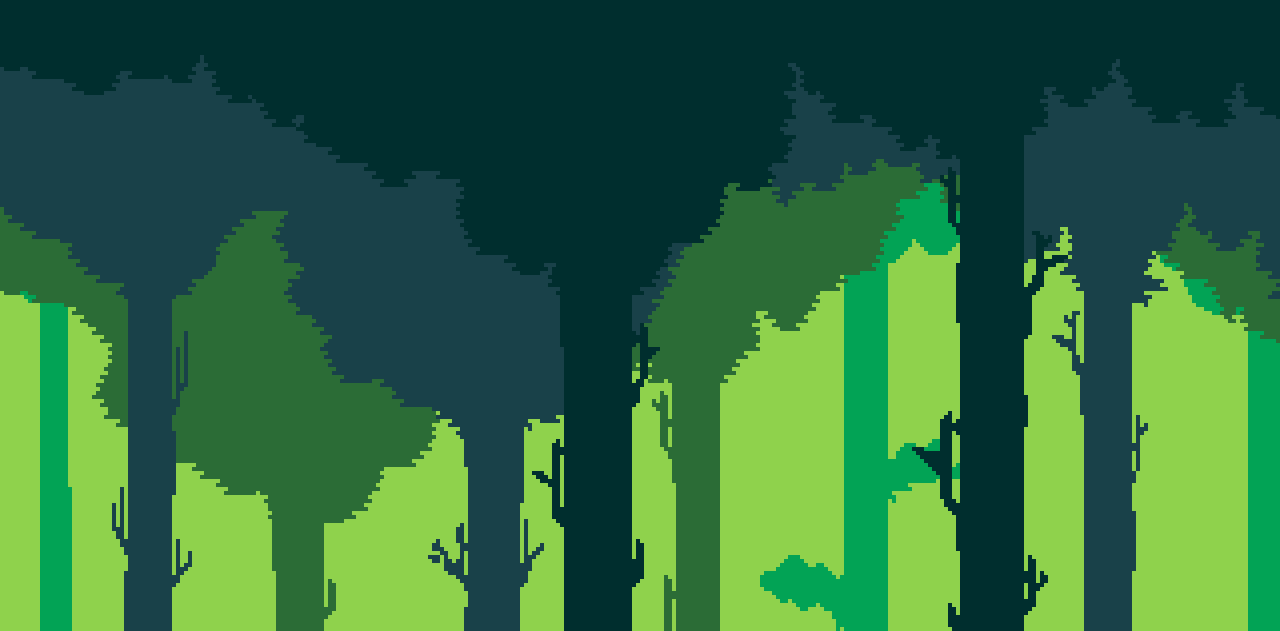
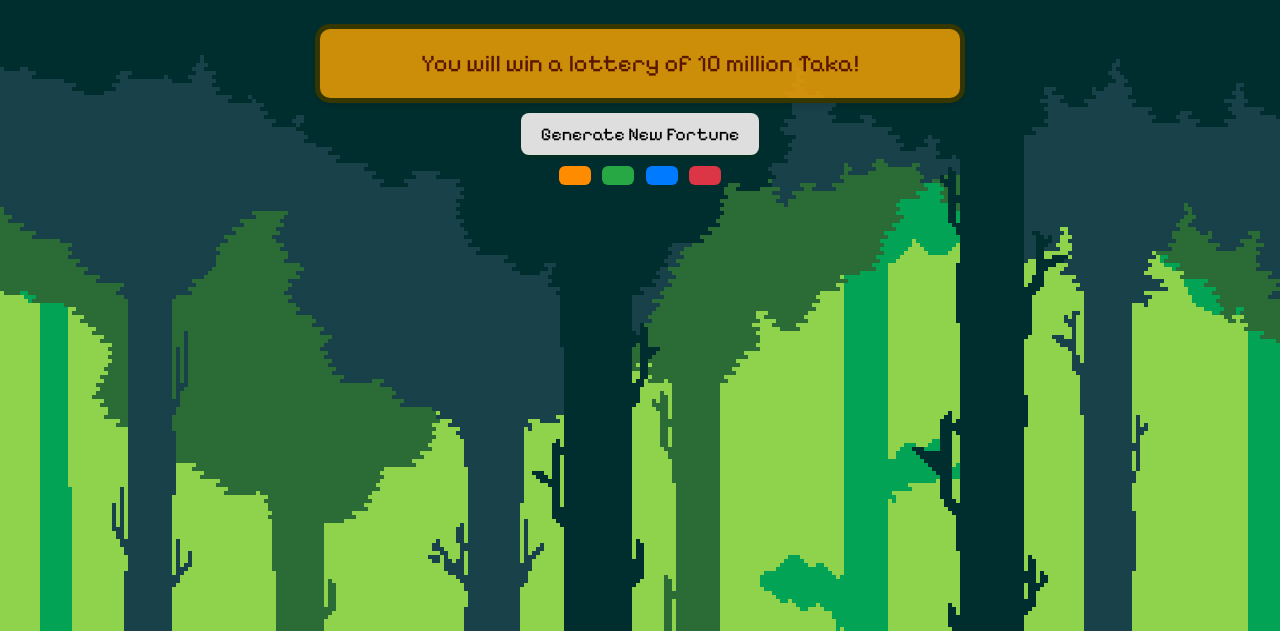
Before and after one commit to Al-Saihan/Fun-Projects, a plain HTML site: page pages/fortune_generator.html in a window 1280 px wide. Shown: the part 173-804 px from the top of the page. Drawn offline with Linux system fonts and the light colour scheme.

Commit message:
Added Fortune Generator

```diff
--- a/pages/fortune_generator.html
+++ b/pages/fortune_generator.html
@@ -19,6 +19,60 @@
       <div id="nav-placeholder"></div>
     </header>
 
+    <main>
+      <div style="padding-bottom: 15px;">
+        <h1>Your Fortune</h1>
+        <p id="fortune-prediction" class="fortune-box orange"></p>
+        <a href="/pages/fortune_generator.html" class="button"
+          >Generate New Fortune</a
+        >
+      </div>
+      <div class="customize-buttons">
+        <div class="color-buttons">
+          <button id="btn-orange" class="color-btn orng" type="button"></button>
+          <button id="btn-green" class="color-btn grn" type="button"></button>
+          <button id="btn-blue" class="color-btn bl" type="button"></button>
+          <button id="btn-red" class="color-btn rd" type="button"></button>
+        </div>
+      </div>
+    </main>
+
     <script src="/script.js"></script>
+    <script>
+      document.addEventListener("DOMContentLoaded", function () {
+        console.log("Generating fortune...");
+
+        const fortunes = [
+          "Soon, you will get a random call from Bkash scammer Nahid.",
+          "Today, you will lose your pet's collar.",
+          "Careful! Someone named Rafi is looking to borrow money from you.",
+          "Tomorrow, your pet will return home pregnant.",
+          "Someone named Mahin is looking to beat you because you stole his holiday ticket.",
+          "BRAC CG 4 is confirmed.",
+          "Adnan and Ashiqur Sir will end the class early today.",
+          "You will get full marks in your next assignment or exam.",
+          "Tomorrow, you will be mugged by a pregnant grandma.",
+          "You will win a lottery of 10 million Taka!",
+        ];
+
+        let randomIndex = Math.floor(Math.random() * fortunes.length);
+
+        prediction = fortunes[randomIndex];
+
+        document.getElementById("fortune-prediction").textContent = prediction;
+
+        console.log("Random Index is:", randomIndex);
+        console.log("Fortune is:", prediction);
+
+        document.querySelectorAll(".color-btn").forEach((button) => {
+          button.addEventListener("click", function () {
+            const colorClass = this.id.replace("btn-", "");
+            const fortuneBox = document.getElementById("fortune-prediction");
+
+            fortuneBox.className = "fortune-box " + colorClass;
+          });
+        });
+      });
+    </script>
   </body>
 </html>
--- a/script.js
+++ b/script.js
@@ -1,7 +1,6 @@
 const rootAddress = window.location.origin;
 
 console.log('Root Address (Origin):', rootAddress);
-// Example output: "https://yourwebsite.com" or "http://localhost:8080"
 
 fetch('/includes/navbar.html')
   .then(response => response.text())
@@ -13,7 +12,6 @@ fetch('/includes/navbar.html')
         currentPath = '/';
     }
     document.querySelectorAll('#nav-placeholder a').forEach(link => {
-      console.log(currentPath, "DIVIDE" , link.getAttribute('href'));
         if (link.getAttribute('href').endsWith(currentPath)) {
             link.classList.add('active');
         }
--- a/styles.css
+++ b/styles.css
@@ -9,11 +9,11 @@ body {
 }
 
 main {
-  width: 90%; /* Limit width on large screens */
+  width: 90%;
   max-width: 900px;
   padding: 20px;
-  text-align: center; /* Center inline content (like text) */
-  margin: 0 auto; /* Center the main container */
+  text-align: center;
+  margin: 0 auto;
 }
 
 h1,
@@ -146,3 +146,86 @@ h2,
   background-color: #13ad41;
   color: white;
 }
+
+.fortune-box {
+  border-radius: 15px;
+  padding: 20px;
+  margin: 20px auto;
+  max-width: 600px;
+  box-shadow: 0 4px 6px rgba(0, 0, 0, 0.1);
+}
+
+.fortune-box.orange {
+  background-color: rgba(255, 165, 0, 0.8);
+  color: #581600;
+  border: 5px solid #353600;
+  font-size: 150%;
+}
+
+.fortune-box.green {
+  background-color: rgba(144, 238, 144, 0.8);
+  color: #173d00;
+  border: 5px solid #002f00;
+  font-size: 145%;
+}
+
+.fortune-box.blue {
+  background-color: rgba(135, 206, 250, 0.8);
+  color: #002174;
+  border: 5px solid #10104b;
+  font-size: 140%;
+}
+
+.fortune-box.red {
+  background-color: rgba(250, 128, 114, 0.8);
+  color: #121212;
+  border: 5px solid #48272c;
+  font-size: 135%;
+}
+
+.button {
+  background-color: #dedede;
+  color: rgb(0, 0, 0);
+  padding: 10px 20px;
+  margin-bottom: auto;
+  font-size: large;
+  border-radius: 8px;
+  text-align: center;
+  cursor: pointer;
+  text-decoration: none;
+  box-shadow: #0b2e12 0px 2px 4px -1px;
+  transition: background-color 0.2s ease, box-shadow 0.2s ease;
+}
+
+.button:hover {
+  background-color: #add4a8;
+  box-shadow: #0b2e12 0px 4px 6px -1px;
+}
+
+.color-btn {
+  color: #fff;
+  border: none;
+  padding: 0.6rem 1rem;
+  border-radius: 6px;
+  margin: 0.25rem;
+  cursor: pointer;
+  transition: transform 0.15s ease, box-shadow 0.15s ease, filter 0.15s ease;
+}
+
+.color-btn:hover {
+  box-shadow: 0 6px 12px rgba(0, 0, 0, 0.12);
+  filter: brightness(1.5);
+}
+
+.color-btn.grn {
+  background: #28a745;
+}
+.color-btn.orng {
+  background: #ff8c00;
+}
+.color-btn.bl {
+  background: #007bff;
+}
+.color-btn.rd {
+  background: #dc3545;
+}
```
